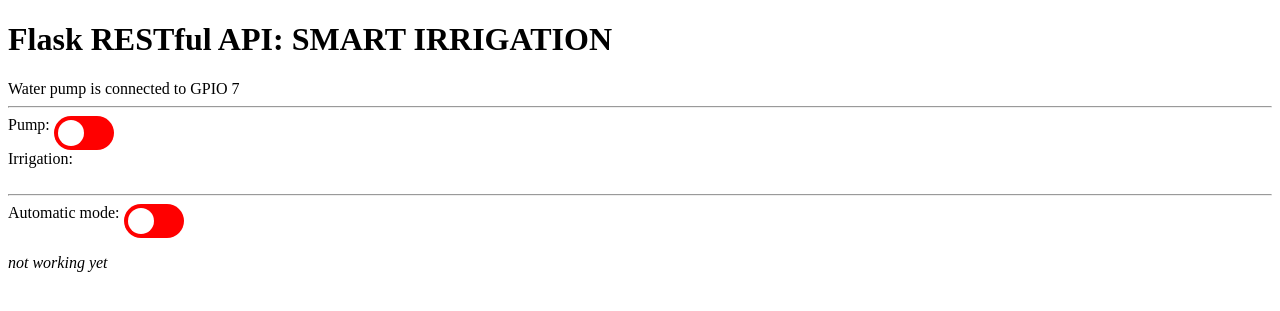
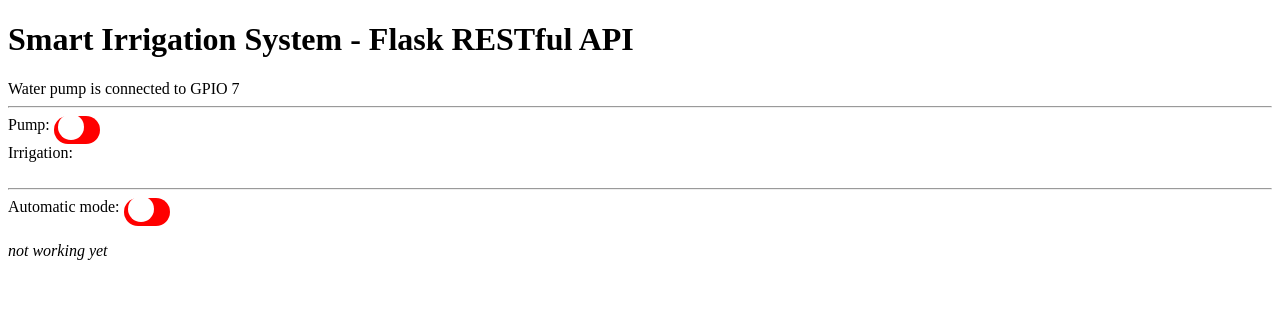
Before and after one commit to SfrOztrk/smart_plant_irrigation_system, a Flask app: page / in a window 1280 px wide. Shown: the top 311 px of the page. Run offline with Flask 2, Linux system fonts and the light colour scheme; parts of the project's set-up code (start-up, migrations or seed data) failed here and were passed over.

Commit message:
button size and header update

```diff
--- a/templates/index_api_client.html
+++ b/templates/index_api_client.html
@@ -8,8 +8,8 @@
         .switch {
             position: relative;
             display: inline-block;
-            width: 60px;
-            height: 34px;
+            width: 46px;
+            height: 28px;
         }
 
         /* Hide default HTML checkbox */
@@ -141,7 +141,7 @@
 
 <body>
 
-    <h1>Flask RESTful API: SMART IRRIGATION</h1>
+    <h1>Smart Irrigation System - Flask RESTful API</h1>
     Water pump is connected to GPIO {{pin}}<br>
 
     <hr>
```
